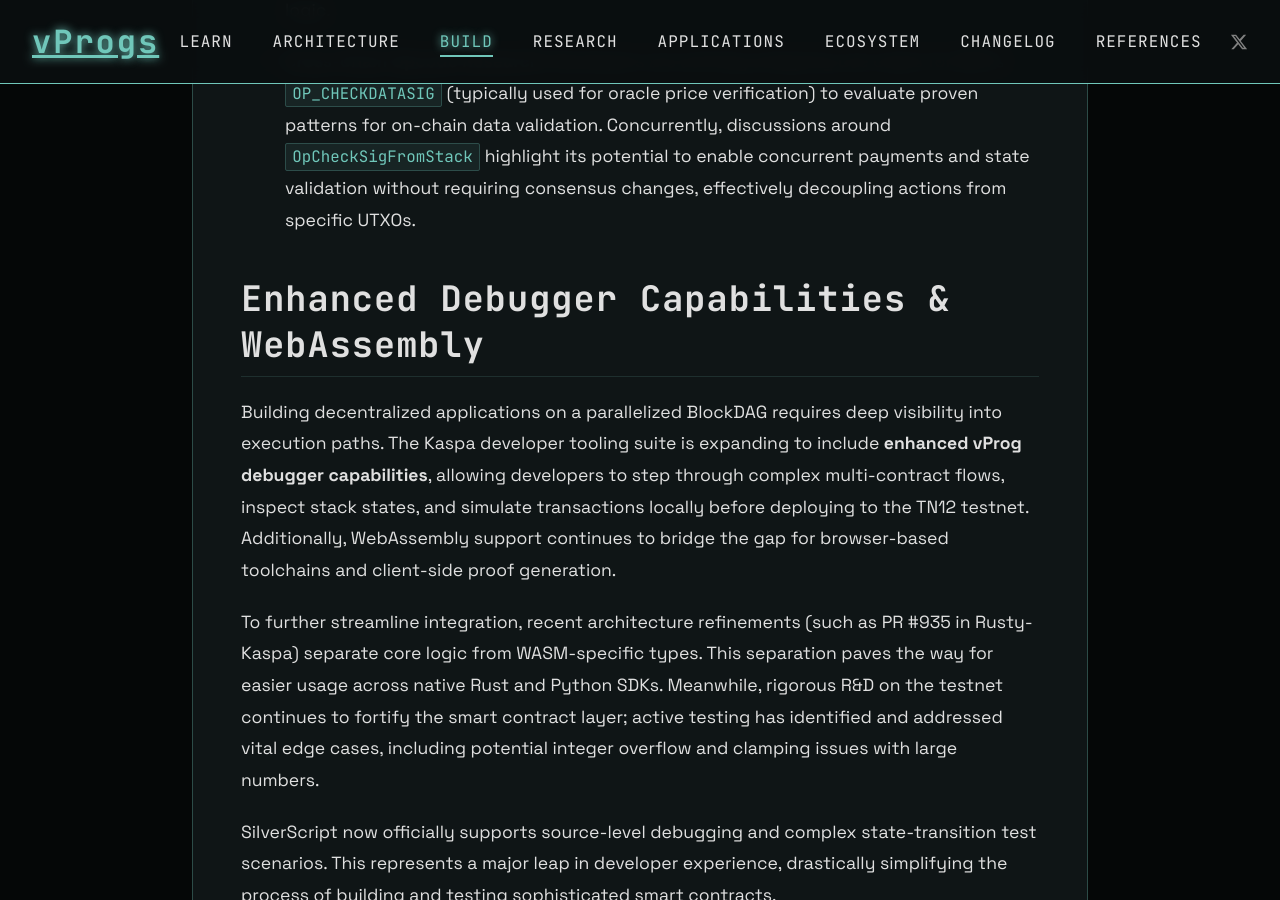
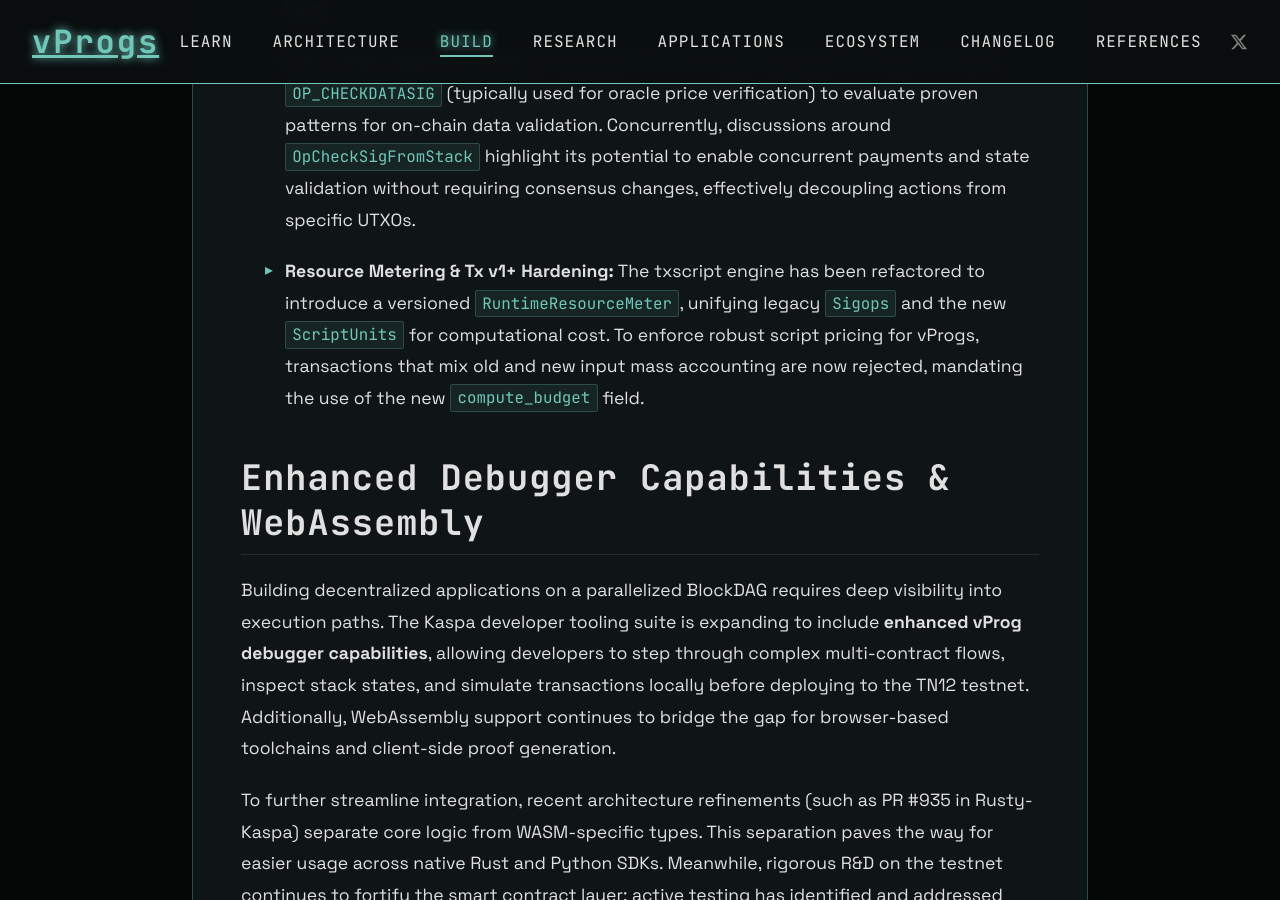
Before and after one commit to creative-inference/vprogs.xyz, a Jekyll site: the page built from build/developer-tools-overview.md, in a window 1280 px wide and 900 px high, scrolled down 1908 px. Built offline with Jekyll 4.4.1, drawn with Linux system fonts in a browser that asks for light colours; some of the changed text lies outside the part shown.

Commit message:
Add resource metering updates and SDK covenant binding abstraction [auto]

```diff
--- a/build/developer-tools-overview.md
+++ b/build/developer-tools-overview.md
@@ -43,6 +43,10 @@
 
 *   **Cross-Chain Opcode Research:** Developers are actively analyzing use cases for BCH's `OP_CHECKDATASIG` (typically used for oracle price verification) to evaluate proven patterns for on-chain data validation. Concurrently, discussions around `OpCheckSigFromStack` highlight its potential to enable concurrent payments and state validation without requiring consensus changes, effectively decoupling actions from specific UTXOs.
 
+
+
+*   **Resource Metering & Tx v1+ Hardening:** The txscript engine has been refactored to introduce a versioned `RuntimeResourceMeter`, unifying legacy `Sigops` and the new `ScriptUnits` for computational cost. To enforce robust script pricing for vProgs, transactions that mix old and new input mass accounting are now rejected, mandating the use of the new `compute_budget` field.
+
 ## Enhanced Debugger Capabilities & WebAssembly
 
 Building decentralized applications on a parallelized BlockDAG requires deep visibility into execution paths. The Kaspa developer tooling suite is expanding to include **enhanced vProg debugger capabilities**, allowing developers to step through complex multi-contract flows, inspect stack states, and simulate transactions locally before deploying to the TN12 testnet. Additionally, WebAssembly support continues to bridge the gap for browser-based toolchains and client-side proof generation.
@@ -79,6 +83,10 @@
 
 To further assist builders ahead of the vProgs (KIP-21) release, new practical "how-to" documentation has been released, signaling a strong push to streamline developer onboarding and improve the overall development experience.
 
+
+
+To simplify the creation of vProgs applications, developer discussions highlight that future SDKs will abstract away transaction version complexity from end-users. This will enable developers to work directly with high-level covenant bindings rather than manually managing low-level transaction structures.
+
 ## Core Test Suite Hardening
 
 Maintaining a robust testing environment is critical for developer velocity and the stability of future protocol upgrades. Recent infrastructure work (such as PR #944 in Rusty-Kaspa) focuses on fixing non-deterministic tests and race conditions, ensuring that the core codebase remains reliable as complex vProgs capabilities are integrated.
```
